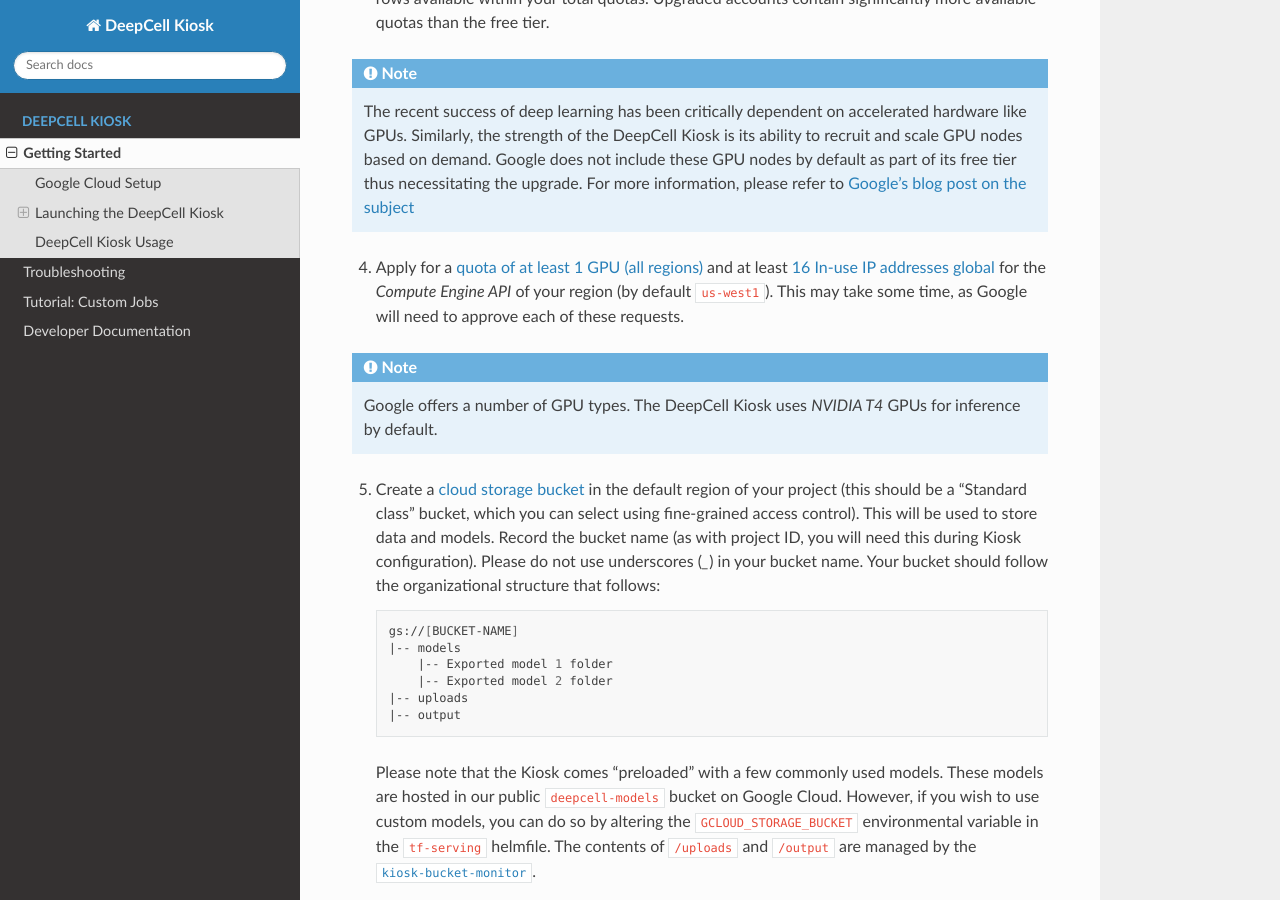
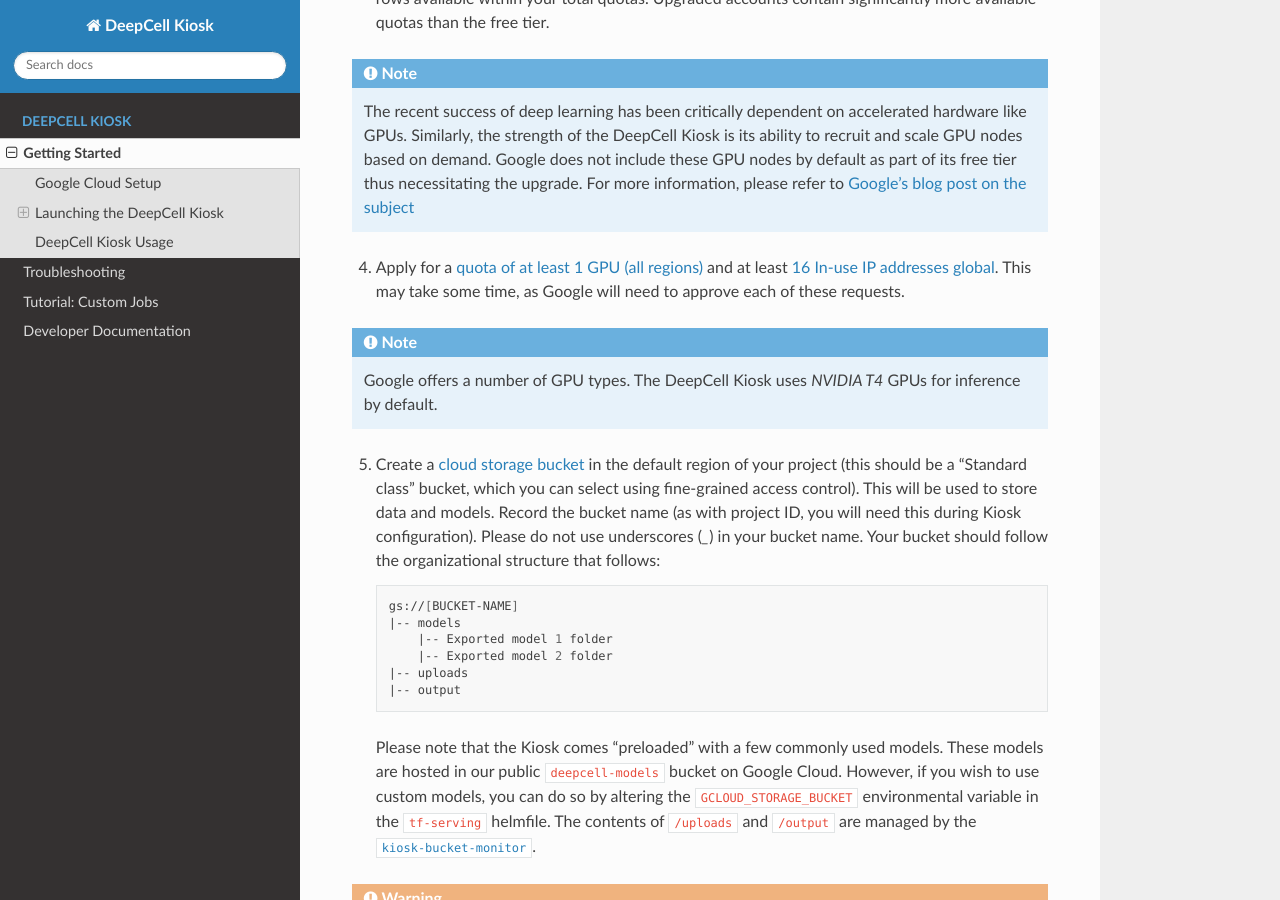
Before and after one commit to vanvalenlab/kiosk-console, a Sphinx documentation site: the page built from docs/source/GETTING_STARTED.rst, in a window 1280 px wide and 900 px high, scrolled down 758 px. Built offline with Sphinx 7.4.7 and the Read the Docs theme 2.0.0, drawn with Linux system fonts in a browser that asks for light colours.

Commit message:
remove the "for your region" text, as the required quotas are global.

```diff
--- a/docs/source/GETTING_STARTED.rst
+++ b/docs/source/GETTING_STARTED.rst
@@ -22,7 +22,7 @@
 
 .. note:: The recent success of deep learning has been critically dependent on accelerated hardware like GPUs. Similarly, the strength of the DeepCell Kiosk is its ability to recruit and scale GPU nodes based on demand. Google does not include these GPU nodes by default as part of its free tier thus necessitating the upgrade. For more information, please refer to `Google's blog post on the subject <https://cloud.google.com/blog/products/gcp/gpus-service-kubernetes-engine-are-now-generally-available>`_
 
-4. Apply for a `quota of at least 1 GPU (all regions) <https://cloud.google.com/compute/quotas#gpus>`_ and at least `16 In-use IP addresses global <https://cloud.google.com/compute/quotas#ip_addresses>`_ for the *Compute Engine API* of your region (by default ``us-west1``). This may take some time, as Google will need to approve each of these requests.
+4. Apply for a `quota of at least 1 GPU (all regions) <https://cloud.google.com/compute/quotas#gpus>`_ and at least `16 In-use IP addresses global <https://cloud.google.com/compute/quotas#ip_addresses>`_. This may take some time, as Google will need to approve each of these requests.
 
 .. note:: Google offers a number of GPU types. The DeepCell Kiosk uses `NVIDIA T4` GPUs for inference by default.
 
```
